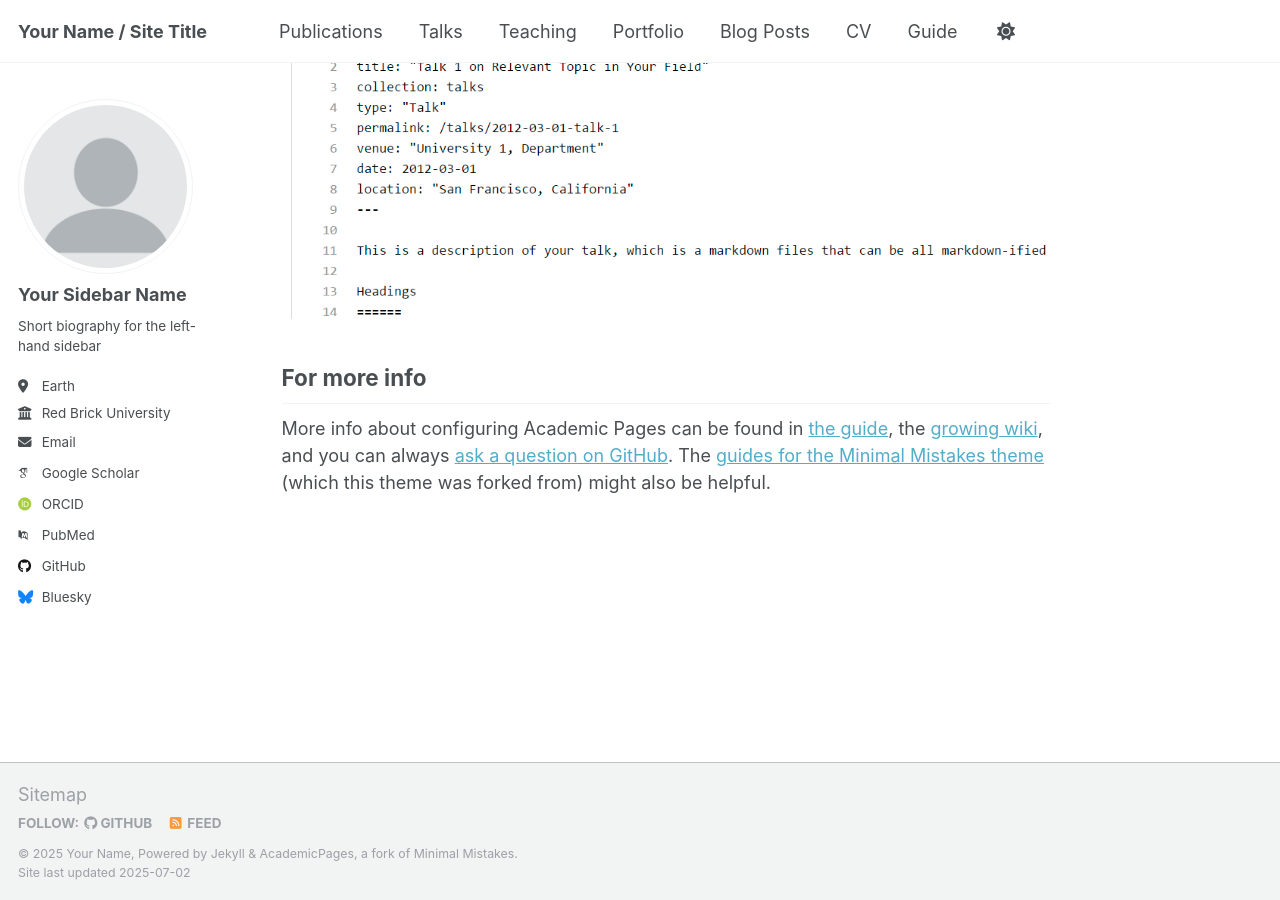
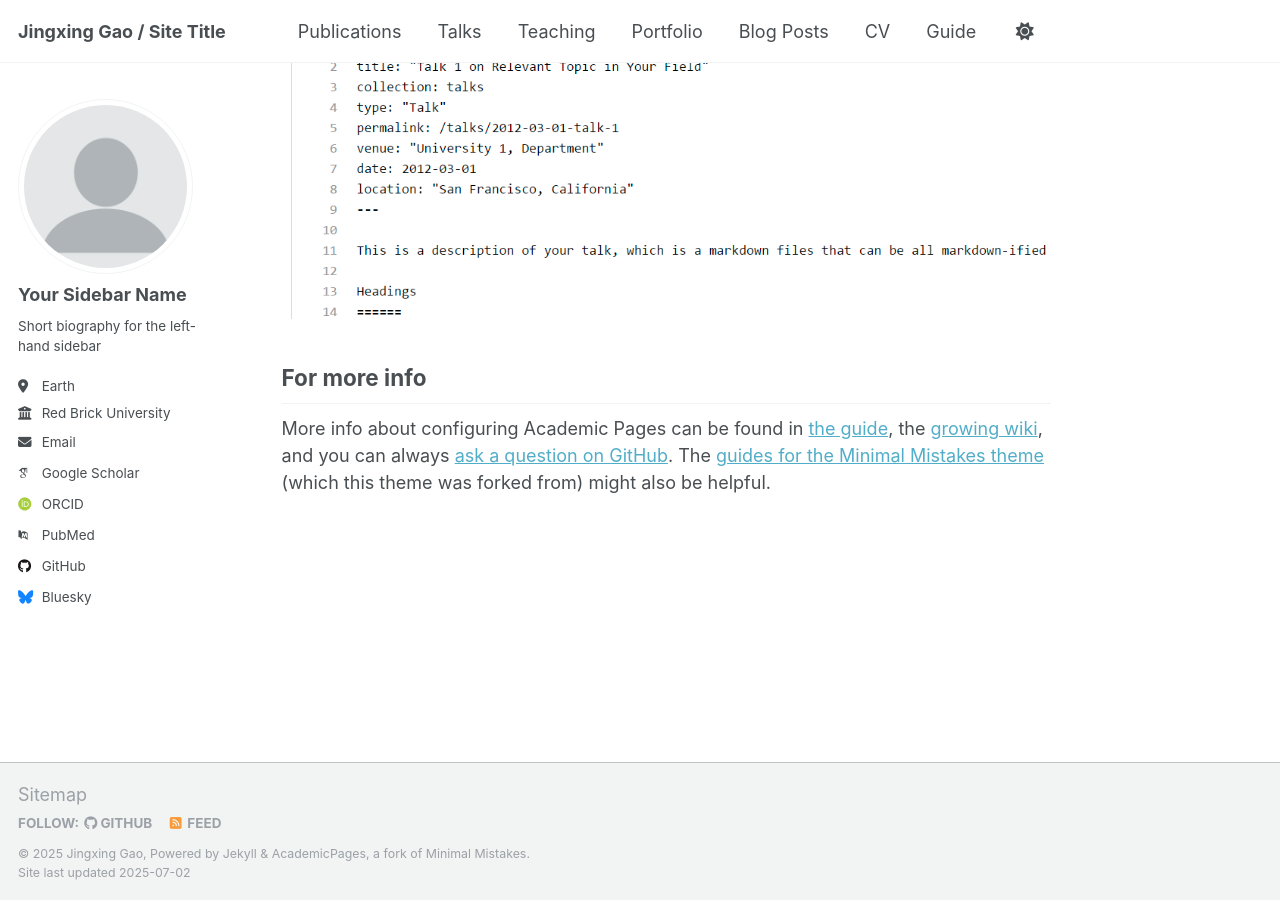
Before and after one commit to gjxstc1/gjxstc1.github.io, a Jekyll site: the page built from _pages/about.md, in a window 1280 px wide and 900 px high, scrolled down 2880 px. Built offline with Jekyll 4.4.1, drawn with Linux system fonts in a browser that asks for light colours; some web fonts are replaced; a script that is not in the unit is left out.

Commit message:
Update _config.yml

```diff
--- a/_config.yml
+++ b/_config.yml
@@ -9,9 +9,9 @@
 # Basic Site Settings
 locale                   : "en-US"
 site_theme               : "default"
-title                    : "Your Name / Site Title"
+title                    : "Jingxing Gao / Site Title"
 title_separator          : "-"
-name                     : &name "Your Name"
+name                     : &name "Jingxing Gao"
 description              : &description "personal description"
 url                      : https://academicpages.github.io # the base hostname & protocol for your site e.g. "https://[your GitHub username].github.io" or if you already have some other page hosted on Github then use "https://[your GitHub username].github.io/[Your Repo Name]"
 baseurl                  : "" # the subpath of your site, e.g. "/blog"
```
